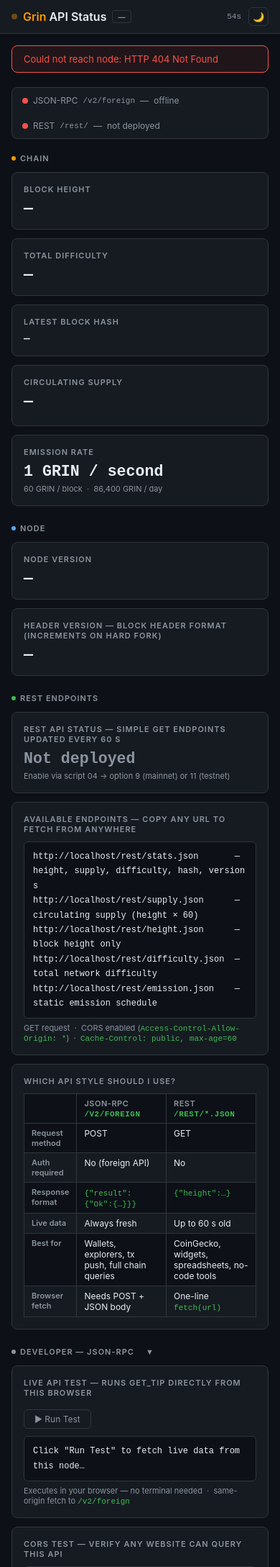
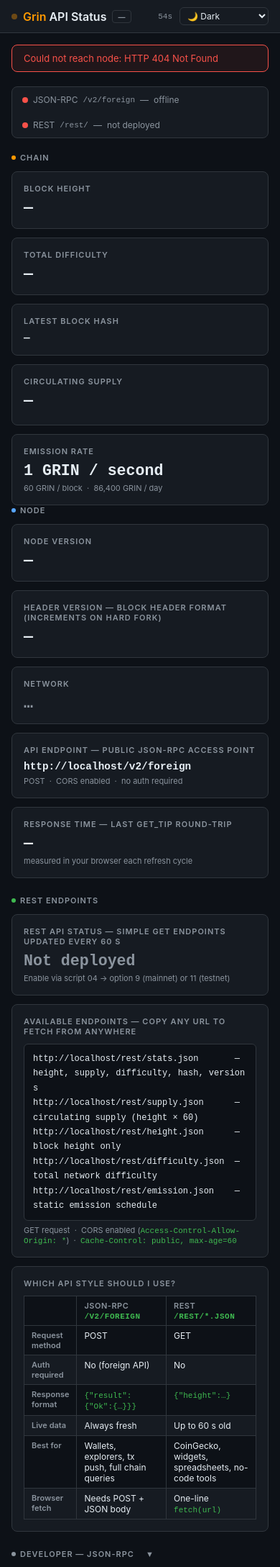
Before and after one commit to noobvie/Grin-Node-Toolkit, a PHP site: page / in a window 390 px wide. Shown: the top 2177 px of the page at 72% size. Run offline with PHP 8.4, Linux system fonts and the light colour scheme.

Commit message:
update theme and index

```diff
--- a/web/04/public_html/css/status.css
+++ b/web/04/public_html/css/status.css
@@ -83,13 +83,6 @@ html[data-theme="winxp"] .network-badge {
   color: #ffffff;
   border-color: #7baee8;
   background: rgba(255,255,255,0.15);
-}
-html[data-theme="winxp"] .theme-btn {
-  background: linear-gradient(to bottom, #f0f4fc, #c8d8ef);
-  border: 1px solid #7b9ecc;
-  color: #000;
-  border-radius: 3px;
-  box-shadow: 1px 1px 0 #fff inset;
 }
 html[data-theme="winxp"] footer {
   background: linear-gradient(to bottom, #1f5fbf, #1a5ab8);
@@ -201,6 +194,29 @@ header {
 
 .theme-btn:hover { border-color: var(--grin); color: var(--text); }
 
+.theme-select {
+  background: var(--surface);
+  border: 1px solid var(--border);
+  color: var(--text);
+  border-radius: 6px;
+  padding: 3px 6px;
+  font-size: 12px;
+  font-family: inherit;
+  cursor: pointer;
+  outline: none;
+  transition: border-color 0.15s;
+}
+.theme-select:hover,
+.theme-select:focus { border-color: var(--grin); }
+
+/* WinXP overrides the select to match its button style */
+html[data-theme="winxp"] .theme-select {
+  background: linear-gradient(to bottom, #f0f4fc, #c8d8ef);
+  border: 1px solid #7b9ecc;
+  color: #000;
+  border-radius: 3px;
+}
+
 /* ── Main ────────────────────────────────────────────────────────────────── */
 main {
   flex: 1;
@@ -230,6 +246,16 @@ main {
   background: var(--grin);
   flex-shrink: 0;
 }
+
+/* ── Two-column section layout (Chain + Node side by side) ─────────────── */
+.two-col-sections {
+  display: grid;
+  grid-template-columns: 1fr 1fr;
+  gap: 0 24px;
+  align-items: start;
+  margin-bottom: 24px;
+}
+.two-col-sections .grid { margin-bottom: 0; }
 
 /* ── Card grid — single column ───────────────────────────────────────────── */
 .grid {
@@ -503,8 +529,9 @@ footer a:hover { color: var(--text); }
 
 /* ── Responsive ──────────────────────────────────────────────────────────── */
 @media (max-width: 600px) {
-  header         { padding: 10px 16px; }
-  main           { padding: 16px; }
-  footer         { flex-direction: column; gap: 6px; text-align: center; }
-  .footer-links  { white-space: normal; }
+  header              { padding: 10px 16px; }
+  main                { padding: 16px; }
+  footer              { flex-direction: column; gap: 6px; text-align: center; }
+  .footer-links       { white-space: normal; }
+  .two-col-sections   { grid-template-columns: 1fr; }
 }
--- a/web/04/public_html/index.html
+++ b/web/04/public_html/index.html
@@ -38,7 +38,12 @@
   </div>
   <div class="header-right">
     <span class="refresh-badge" id="countdown">—</span>
-    <button class="theme-btn" id="theme-btn" title="Cycle themes: dark / light / matrix / Windows XP">🌙</button>
+    <select id="theme-select" class="theme-select" title="Choose theme">
+      <option value="dark">🌙 Dark</option>
+      <option value="light">☀️ Light</option>
+      <option value="matrix">&lt;/&gt; Matrix</option>
+      <option value="winxp">🪟 Windows XP</option>
+    </select>
   </div>
 </header>
 
@@ -59,12 +64,14 @@
     </span>
   </div>
 
-  <!-- ── Chain section ──────────────────────────────────────────────────── -->
+  <!-- ── Chain + Node — 2-column side-by-side layout ──────────────────── -->
+  <div class="two-col-sections">
+
+    <div class="section-col">
       <div class="section-label">
         <span class="section-dot"></span>
         Chain
       </div>
-
       <div class="grid">
         <div class="card">
           <div class="card-label">Block Height</div>
@@ -89,13 +96,13 @@
           <div class="card-sub">60 GRIN / block &nbsp;·&nbsp; 86,400 GRIN / day</div>
         </div>
       </div>
+    </div>
 
-  <!-- ── Node section ───────────────────────────────────────────────────── -->
+    <div class="section-col">
       <div class="section-label">
         <span class="section-dot" style="background:var(--blue)"></span>
         Node
       </div>
-
       <div class="grid">
         <div class="card">
           <div class="card-label">Node Version</div>
@@ -105,6 +112,23 @@
           <div class="card-label">Header Version — block header format (increments on hard fork)</div>
           <div class="card-value dim" id="v-hdr-ver">…</div>
         </div>
+        <div class="card">
+          <div class="card-label">Network</div>
+          <div class="card-value dim" id="v-network">…</div>
+        </div>
+        <div class="card">
+          <div class="card-label">API Endpoint — public JSON-RPC access point</div>
+          <div class="card-value dim hash" id="v-api-url">…</div>
+          <div class="card-sub">POST &nbsp;·&nbsp; CORS enabled &nbsp;·&nbsp; no auth required</div>
+        </div>
+        <div class="card">
+          <div class="card-label">Response Time — last get_tip round-trip</div>
+          <div class="card-value dim" id="v-latency">…</div>
+          <div class="card-sub">measured in your browser each refresh cycle</div>
+        </div>
+      </div>
+    </div>
+
   </div>
 
   <!-- ── REST API section ───────────────────────────────────────────────── -->
--- a/web/04/public_html/js/node-status.js
+++ b/web/04/public_html/js/node-status.js
@@ -78,10 +78,12 @@ async function refresh() {
 
   document.querySelectorAll('.card').forEach(c => c.classList.add('loading'));
 
+  const t0 = performance.now();
   const [tipRes, verRes] = await Promise.allSettled([
     rpc('get_tip'),
     rpc('get_version'),
   ]);
+  const latency = Math.round(performance.now() - t0);
 
   const tip = tipRes.status === 'fulfilled' ? tipRes.value : null;
   const ver = verRes.status === 'fulfilled' ? verRes.value : null;
@@ -116,6 +118,7 @@ async function refresh() {
   setVal('v-node-ver', ver?.node_version              ?? '—');
   setVal('v-hdr-ver',  ver?.block_header_version != null
                          ? String(ver.block_header_version) : '—');
+  setVal('v-latency',  tipRes.status === 'fulfilled' ? latency + ' ms' : '—');
 
   // Error banner
   const anyError = tipRes.status === 'rejected' && verRes.status === 'rejected';
@@ -155,11 +158,12 @@ function applyNetwork() {
 
   const label = network.charAt(0).toUpperCase() + network.slice(1);
   document.title = 'Grin ' + label + ' API Status';
+
+  setVal('v-network', network.toUpperCase(), network === 'mainnet' ? 'ok' : 'warn');
 }
 
 // ── Theme ──────────────────────────────────────────────────────────────────────
-const THEME_CYCLE  = ['dark', 'light', 'matrix', 'winxp'];
-const THEME_ICONS  = { dark: '🌙', light: '☀️', matrix: '</>', winxp: '🪟' };
+const THEME_CYCLE = ['dark', 'light', 'matrix', 'winxp'];
 
 let currentTheme = localStorage.getItem('grin-node-theme') || 'dark';
 if (!THEME_CYCLE.includes(currentTheme)) currentTheme = 'dark';
@@ -172,13 +176,8 @@ function applyTheme(theme) {
   } else {
     document.documentElement.setAttribute('data-theme', theme);
   }
-  const btn = document.getElementById('theme-btn');
-  if (btn) btn.textContent = THEME_ICONS[theme] ?? '🌙';
-}
-
-function nextTheme() {
-  const idx = THEME_CYCLE.indexOf(currentTheme);
-  return THEME_CYCLE[(idx + 1) % THEME_CYCLE.length];
+  const sel = document.getElementById('theme-select');
+  if (sel) sel.value = theme;
 }
 
 // ── REST endpoints ─────────────────────────────────────────────────────────────
@@ -354,6 +353,14 @@ function initDevCollapse() {
 document.addEventListener('DOMContentLoaded', () => {
   applyTheme(currentTheme);
   applyNetwork();
+
+  // Set API endpoint URL once — static, doesn't change
+  const endpointEl = document.getElementById('v-api-url');
+  if (endpointEl) {
+    endpointEl.textContent = window.location.origin + '/v2/foreign';
+    endpointEl.className   = 'card-value hash';
+  }
+
   applyRestLinks();
   applyCurlTip();
   applyFetchTip();
@@ -365,8 +372,8 @@ document.addEventListener('DOMContentLoaded', () => {
   document.getElementById('remote-url')?.addEventListener('keydown', e => {
     if (e.key === 'Enter') runRemoteCheck();
   });
-  document.getElementById('theme-btn')?.addEventListener('click', () => {
-    applyTheme(nextTheme());
+  document.getElementById('theme-select')?.addEventListener('change', e => {
+    applyTheme(e.target.value);
   });
 
   refresh();
```
Lines whose indentation alone changed are shown as unchanged.
